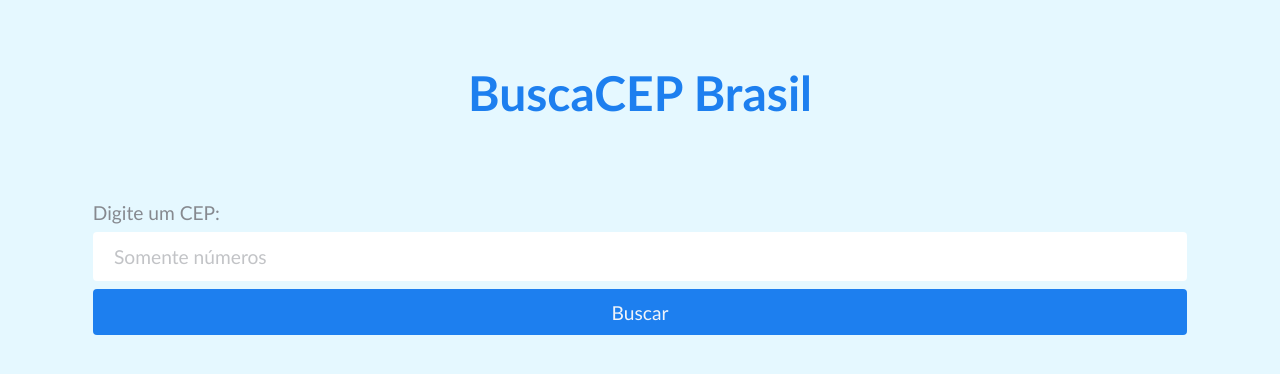
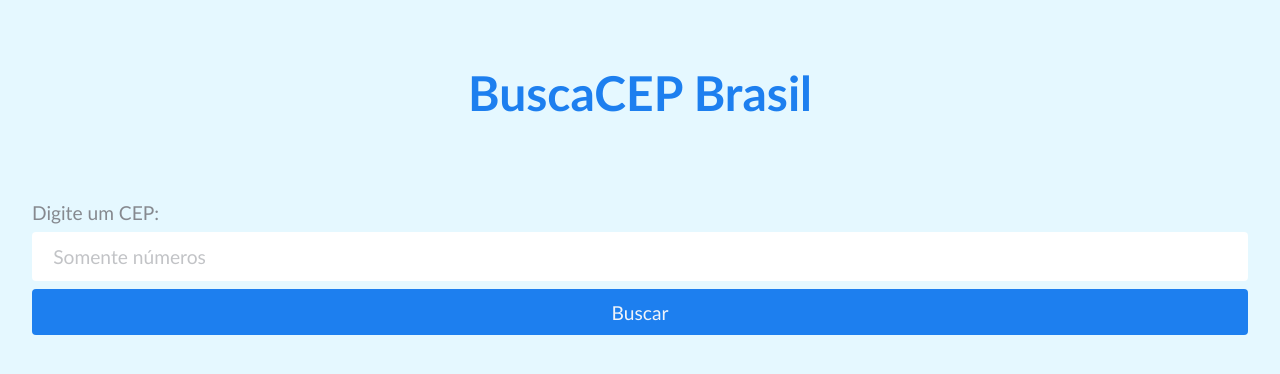
Before and after one commit to jeanwisotscki/buscacep-react, a React (Vite) app: page / in a window 1280 px wide. Shown: the top 374 px of the page. Built offline with nearby package versions, Linux system fonts and the light colour scheme.

Commit message:
ajustes layout

```diff
--- a/src/components/Main/index.jsx
+++ b/src/components/Main/index.jsx
@@ -3,5 +3,5 @@ import React from "react";
 import styles from "./index.module.css";
 
 export const Main = ({ children }) => {
-  return <div className={styles.main}> {children} </div>;
+  return <main className={styles.main}> {children} </main>;
 };
--- a/src/components/SearchCep/index.module.css
+++ b/src/components/SearchCep/index.module.css
@@ -1,5 +1,5 @@
 .container {
-  width: 90%;
+  width: 100%;
   display: flex;
   flex-direction: column;
   gap: 0.5rem;
@@ -13,7 +13,6 @@
 }
 
 .input {
-  width: 100%;
   font-size: 1.2rem;
   padding: 0.7rem 1.2rem;
 
--- a/src/pages/Busca/index.module.css
+++ b/src/pages/Busca/index.module.css
@@ -4,7 +4,7 @@
 }
 
 .addressContainer {
-  min-width: 90%;
+  width: 100%;
   background-color: white;
   border-top: 3px solid var(--title);
   padding: 1rem;
@@ -35,7 +35,6 @@
 }
 
 .button {
-  width: 90%;
   background-color: var(--title);
   color: var(--white);
   font-size: 1.2rem;
```
